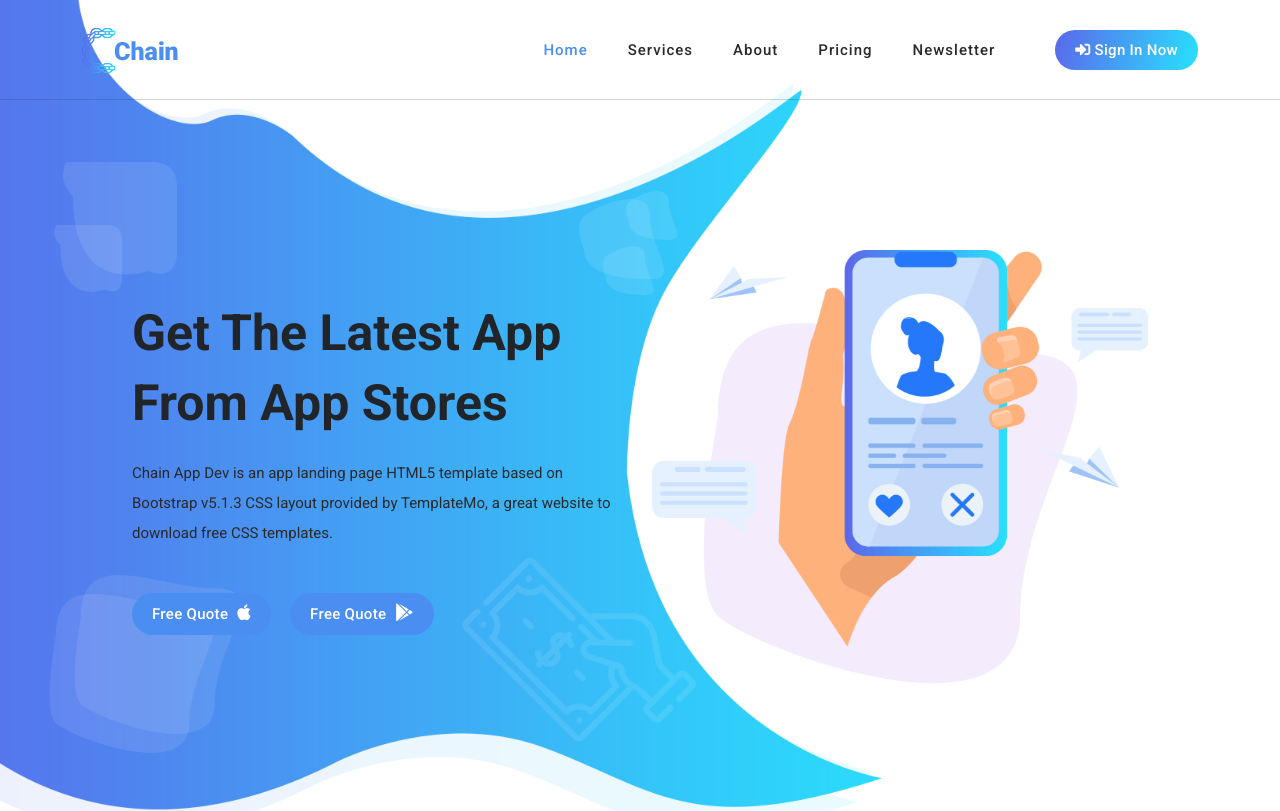
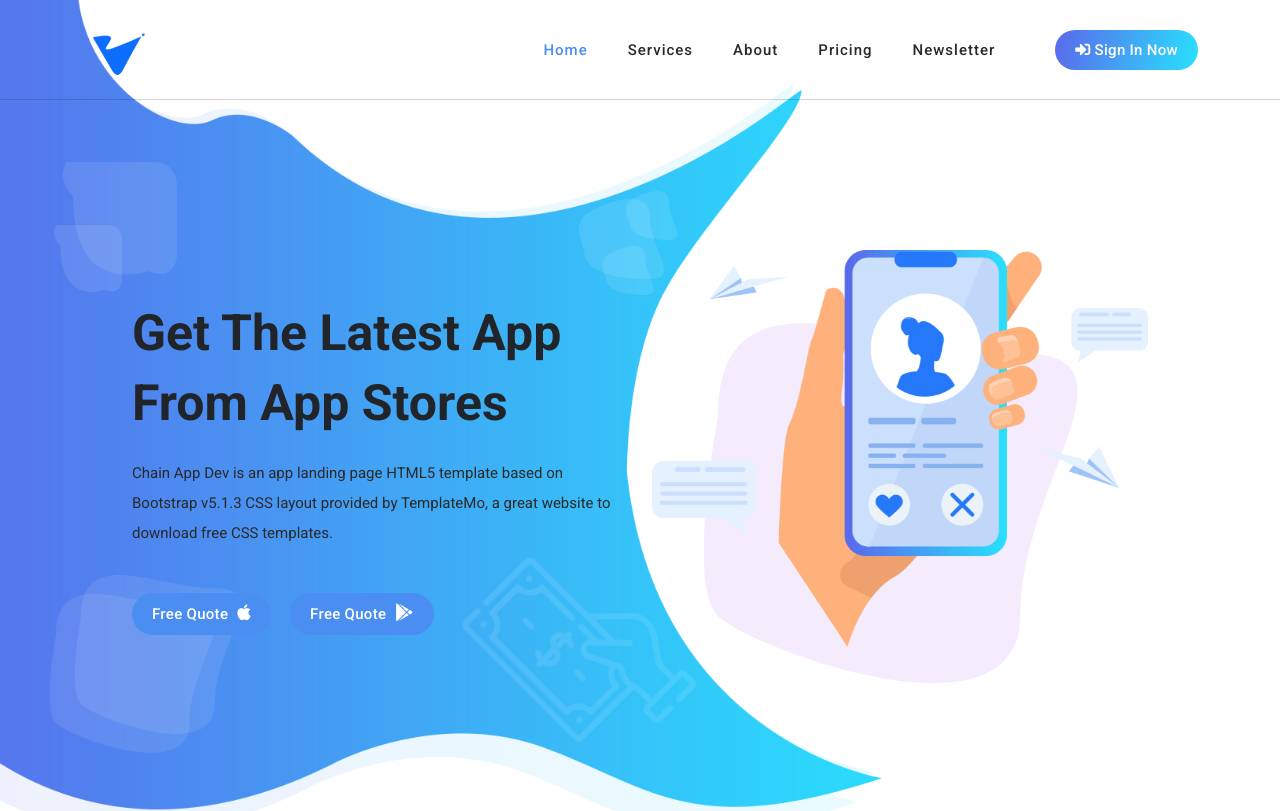
Before and after one commit to fahizfaz/pbiconsultants, a plain HTML site: page index.html in a window 1280 px wide. Shown: the top 811 px of the page. Drawn offline with Linux system fonts and the light colour scheme.

Commit message:
Update index.html

```diff
--- a/index.html
+++ b/index.html
@@ -56,7 +56,7 @@
           <nav class="main-nav">
             <!-- ***** Logo Start ***** -->
             <a href="index.html" class="logo">
-              <img src="assets/images/logo.png" alt="logo">
+              <img src="assets/images/logopbi.png" alt="logo">
             </a>
             <!-- ***** Logo End ***** -->
             <!-- ***** Menu Start ***** -->
```
